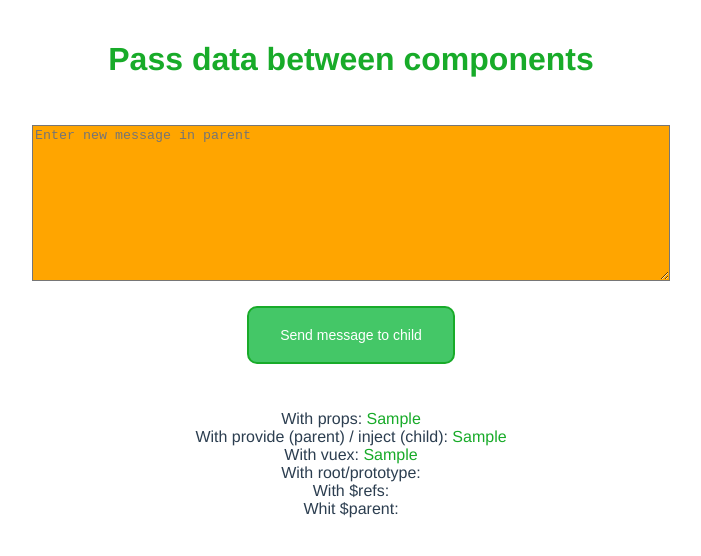
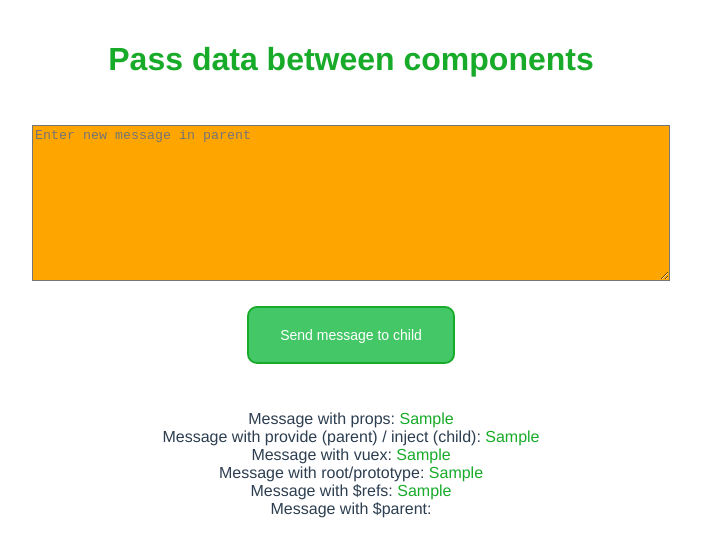
Before and after one commit to cbsumastre/vue-pass-data-between-components, a Vue app: page / in a window 1280 px wide. Both pictures are taken after typing "Sample" into the empty fields and a click on the button "Send message to child". Shown: the top 556 px of the page, without its empty margins (289-990 px from the left). Built offline with nearby package versions, Linux system fonts and the light colour scheme.

Commit message:
With prototype

```diff
--- a/src/components/Child.vue
+++ b/src/components/Child.vue
@@ -1,24 +1,25 @@
 <template>
   <div class="container">
     <div v-if="childMessage">
-      With props: <span class="message">{{ childMessage }}</span>
+      Message with props: <span class="message">{{ childMessage }}</span>
     </div>
     <div v-if="myTextInjected.text">
-      With provide (parent) / inject (child):
+      Message with provide (parent) / inject (child):
       <span class="message">{{ myTextInjected.text }} </span>
     </div>
     <div v-if="getStoreMessage">
-      With vuex:
+      Message with vuex:
       <span class="message">{{ getStoreMessage }}</span>
     </div>
-    <div>
-      With root/prototype:
+    <div v-if="refMessage">
+      Message with root/prototype:
+      <span class="message"> {{ refMessage }}</span>
+    </div>
+    <div v-if="refMessage">
+      Message with $refs: <span class="message"> {{ refMessage }}</span>
     </div>
     <div>
-      With $refs:
-    </div>
-    <div>
-      Whit $parent:
+      Message with $parent:
     </div>
   </div>
 </template>
@@ -33,6 +34,11 @@ export default {
       required: true
     }
   },
+  data() {
+    return {
+      refMessage: this.$refMessage
+    };
+  },
   inject: ["myTextInjected"],
   computed: {
     ...mapGetters(["getStoreMessage"])
--- a/src/views/Home.vue
+++ b/src/views/Home.vue
@@ -7,13 +7,14 @@
       placeholder="Enter new message in parent"
     ></textarea>
     <button v-on:click="send" class="myButton">Send message to child</button>
-    <Child :childMessage="childMessage.text" class="child" />
+    <Child :childMessage="childMessage.text" ref="refChild" class="child" />
   </div>
 </template>
 
 <script>
 import Child from "@/components/Child";
 import { mapActions } from "vuex";
+import Vue from "vue";
 
 export default {
   name: "Home",
@@ -34,6 +35,8 @@ export default {
     send() {
       this.childMessage.text = this.parentMessage;
       this.storeMessage(this.parentMessage);
+      this.$refs.refChild.refMessage = this.parentMessage;
+      Vue.prototype.$refMessage = this.parentMessage;
       //clear parent message
       this.parentMessage = "";
     }
```
